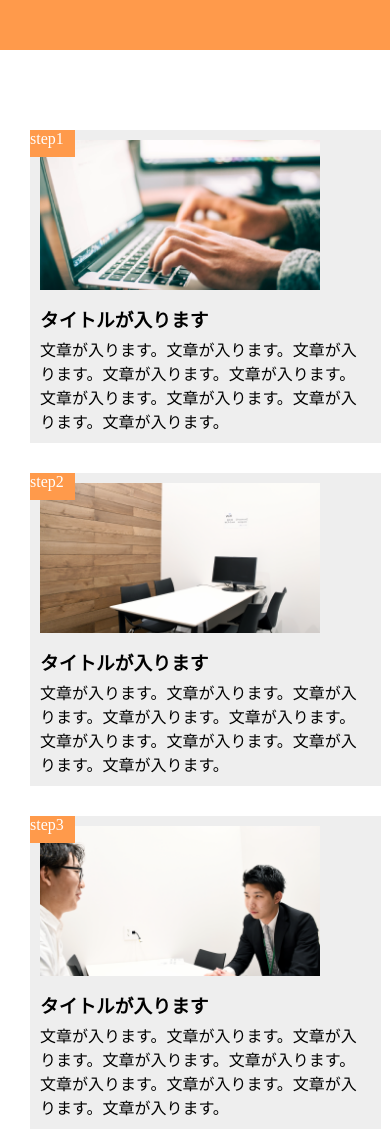
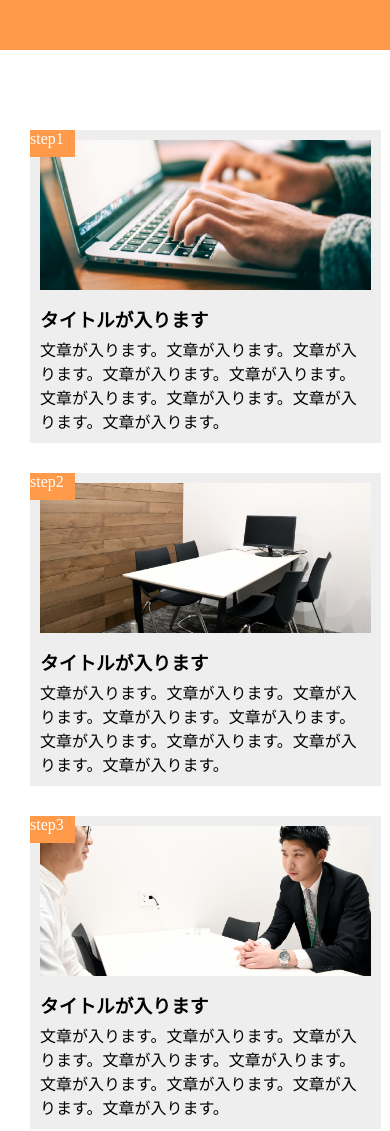
Before and after one commit to kurokiseiya/kadai1, a plain HTML site: page index.html in a window 390 px wide. Shown: the top 1131 px of the page. Drawn offline with Linux system fonts and the light colour scheme.

Commit message:
レスポンシブレイアウトの修正

```diff
--- a/style.css
+++ b/style.css
@@ -94,4 +94,22 @@ footer {
     padding: 10px;
     margin-bottom: 20px;
   }
+
+  .lesson-image1 {
+    width: 100%;
+    background-size: cover;
+    background-position: bottom;
+  }
+
+  .lesson-image2 {
+    width: 100%;
+    background-size: cover;
+    background-position: bottom;
+  }
+
+  .lesson-image3 {
+    width: 100%;
+    background-size: cover;
+    background-position: bottom;
+  }
 }
```
